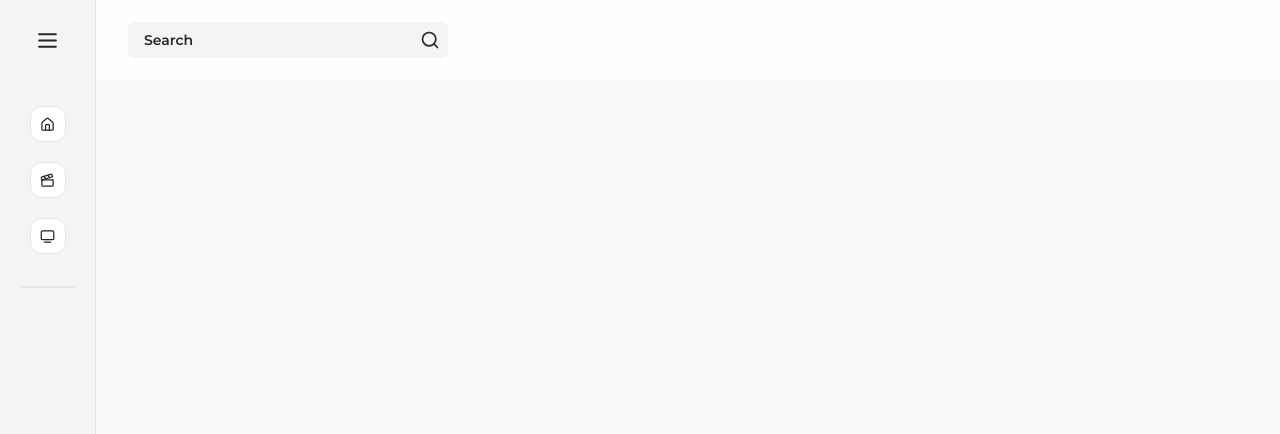
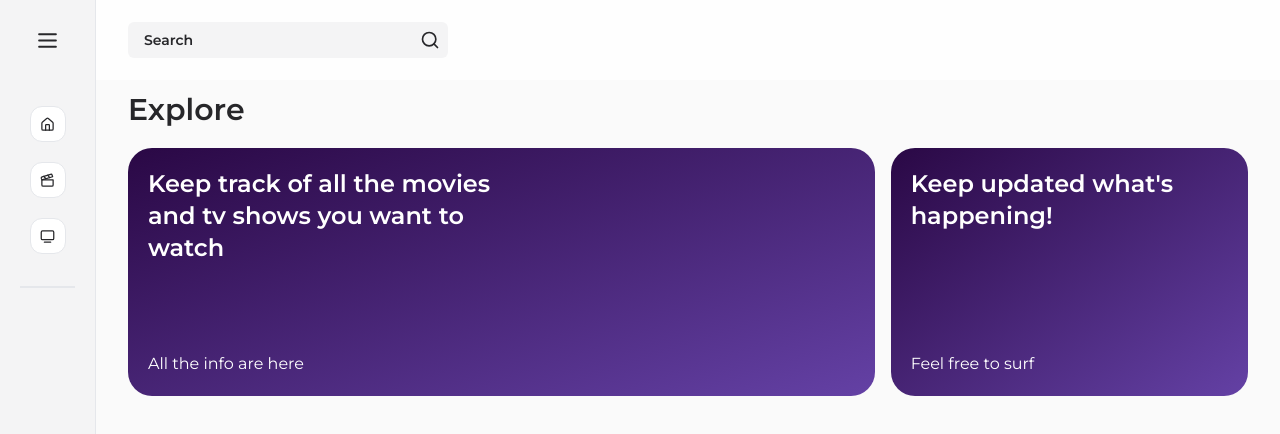
Before and after one commit to SanzEev17/Movie-Magic, a Next.js app: page / in a window 1280 px wide. Shown: the top 434 px of the page. Built offline with nearby package versions, Linux system fonts and the light colour scheme.

Commit message:
Created a card to show some info in home page

```diff
--- a/app/page.tsx
+++ b/app/page.tsx
@@ -1,9 +1,21 @@
-import Image from "next/image";
+import HomeInfoCard from "@/components/HomeInfoCard";
 
 export default function Home() {
   return (
-    <main className="">
-
+    <main className="flex-1 py-3">
+      <h1 className="text-3xl font-semibold">Explore</h1>
+      <div className="text-white h-64 md:h-72 py-5 grid grid-cols-3 space-x-4">
+        <HomeInfoCard
+          title="Keep track of all the movies and tv shows you want to watch"
+          description="All the info are here"
+          className="col-span-3 lg:col-span-2"
+        />
+        <HomeInfoCard
+          title="Keep updated what's happening!"
+          description="Feel free to surf"
+          className="col-span-1 hidden lg:block"
+        />
+      </div>
     </main>
   );
 }
--- /dev/null
+++ b/components/HomeInfoCard.tsx
@@ -0,0 +1,26 @@
+import React from "react";
+
+const HomeInfoCard = ({
+  title,
+  description,
+  className,
+}: {
+  title: string;
+  description?: string;
+  className?: string;
+}) => {
+  return (
+    <div
+      className={`${className} bg-gradient-to-br from-[#2A0845] to-[#6441A5] p-5 rounded-3xl`}
+    >
+      <div className="h-full max-w-sm flex flex-col justify-between">
+        <h1 className="font-semibold text-2xl">{title}</h1>
+        <div>
+          <p>{description}</p>
+        </div>
+      </div>
+    </div>
+  );
+};
+
+export default HomeInfoCard;
```
